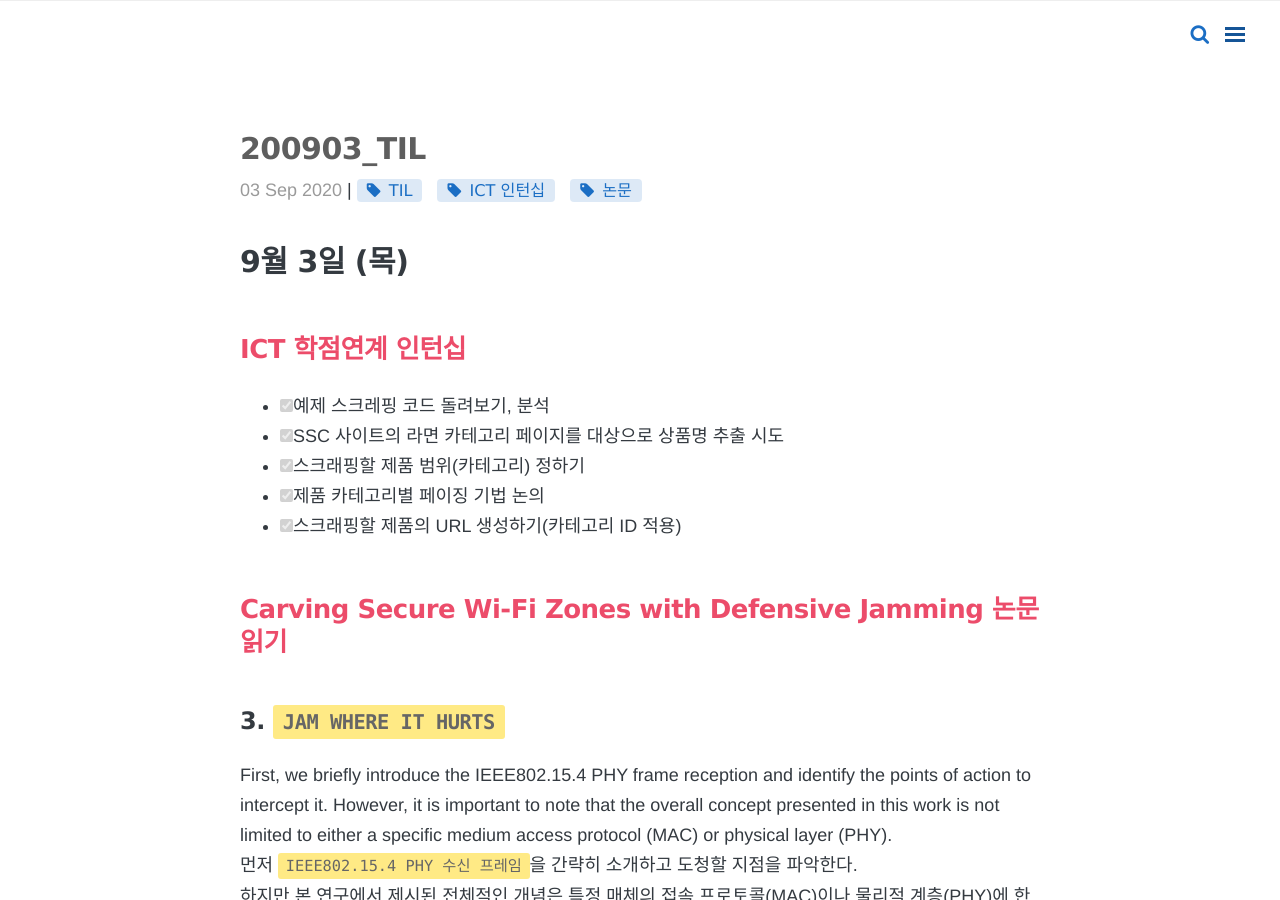
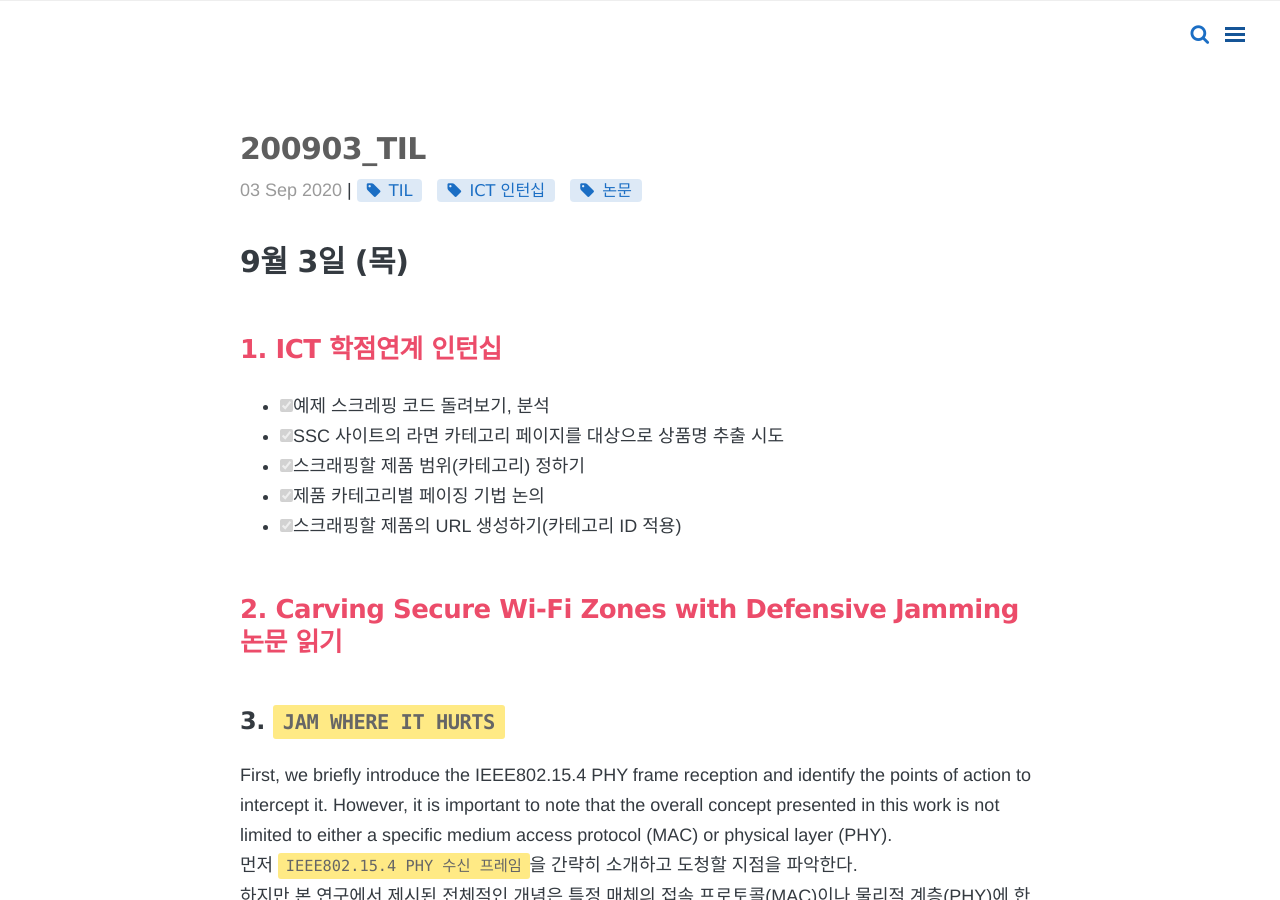
Before and after one commit to yeonsu1936/yeonsu1936.github.io, a Jekyll site: the page built from _posts/TIL(Today I Learned)/2020-09-03-TIL.md, in a window 1280 px wide and 900 px high. Built offline with Jekyll 4.4.1, drawn with Linux system fonts in a browser that asks for light colours; nearby versions of some CDN libraries; comment, search, counter and statistics services are not loaded.

Commit message:
Update 2020-09-03-TIL.md

```diff
--- a/_posts/TIL(Today I Learned)/2020-09-03-TIL.md
+++ b/_posts/TIL(Today I Learned)/2020-09-03-TIL.md
@@ -8,14 +8,14 @@ comments: true
 ---
 # 9월 3일 (목)
 
-## ICT 학점연계 인턴십
+## 1. ICT 학점연계 인턴십
 - [X] 예제 스크레핑 코드 돌려보기, 분석
 - [X] SSC 사이트의 라면 카테고리 페이지를 대상으로 상품명 추출 시도
 - [X] 스크래핑할 제품 범위(카테고리) 정하기
 - [X] 제품 카테고리별 페이징 기법 논의
 - [X] 스크래핑할 제품의 URL 생성하기(카테고리 ID 적용)
 
-## Carving Secure Wi-Fi Zones with Defensive Jamming 논문 읽기
+## 2. Carving Secure Wi-Fi Zones with Defensive Jamming 논문 읽기
 ### 3. `JAM WHERE IT HURTS`
 First, we briefly introduce the IEEE802.15.4 PHY frame reception and identify the points of action to intercept it. However, it is important to note that the overall concept presented in this work is not limited to either a specific medium access protocol (MAC) or physical layer (PHY).
 먼저 `IEEE802.15.4 PHY 수신 프레임`을 간략히 소개하고 도청할 지점을 파악한다.
```
